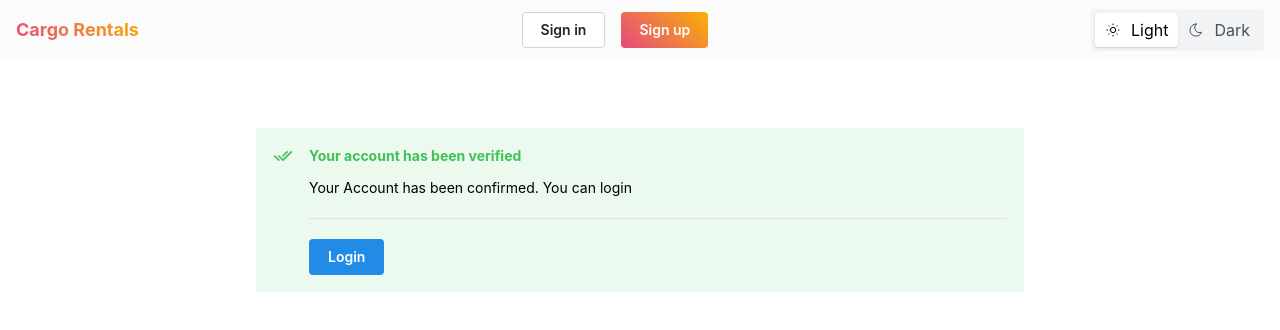
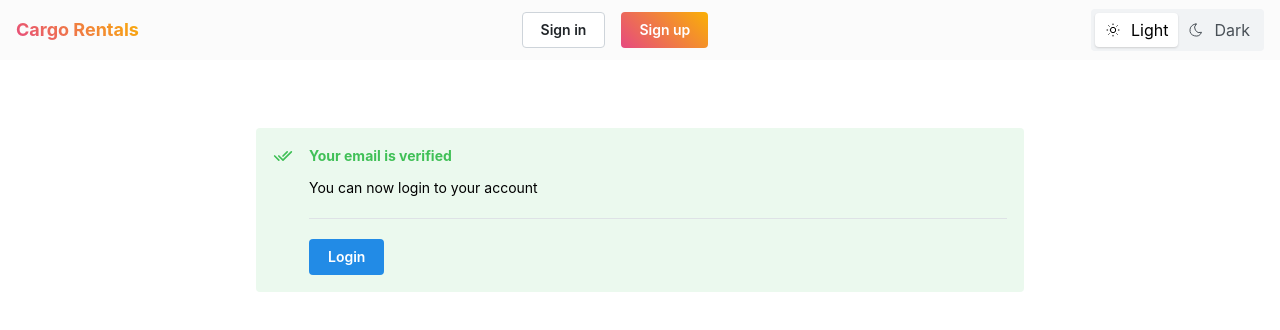
Before and after one commit to fmoraless/cargo-rentals, a Next.js app: page /verified in a window 1280 px wide. Shown: the top 330 px of the page. Built offline with nearby package versions, Linux system fonts and the light colour scheme.

Commit message:
wip: starting with supabase auth

```diff
--- a/next.config.mjs
+++ b/next.config.mjs
@@ -1,4 +1,9 @@
 /** @type {import('next').NextConfig} */
-const nextConfig = {};
+const nextConfig = {
+  env: {
+    publicSupabaseUrl: process.env.NEXT_PUBLIC_SUPABASE_URL,
+    publicSupabaseAnonKey: process.env.NEXT_PUBLIC_SUPABASE_ANON_KEY,
+  },
+};
 
 export default nextConfig;
--- a/package.json
+++ b/package.json
@@ -15,7 +15,8 @@
     "@mantine/form": "^7.13.4",
     "@mantine/hooks": "^7.13.4",
     "@supabase/auth-helpers-nextjs": "^0.10.0",
-    "@supabase/supabase-js": "^2.46.1",
+    "@supabase/ssr": "^0.5.2",
+    "@supabase/supabase-js": "^2.46.2",
     "@tabler/icons-react": "^3.21.0",
     "@tanstack/react-query": "^5.59.20",
     "@tanstack/react-query-devtools": "^5.59.20",
--- a/src/app/verified/page.tsx
+++ b/src/app/verified/page.tsx
@@ -1,24 +1,11 @@
-import { Alert, Button, Divider, Flex } from "@mantine/core";
-import { IconChecks } from "@tabler/icons-react";
-import Link from "next/link";
+import { Verified } from "app/features/Auth/Verified";
 import React from "react";
 
-const Verified = () => {
+const VerifiedPage = () => {
   return (
-    <Flex mih="300px" justify="center" align="center">
-      <Alert
-        icon={<IconChecks />}
-        title="Your account has been verified"
-        color="green"
-        w={{ base: "90%", md: "60%" }}
-      >
-        Your Account has been confirmed. You can login
-        <Divider my="lg" />
-        <Button component={Link} href="/login">
-          Login
-        </Button>
-      </Alert>
-    </Flex>
+    <>
+      <Verified />
+    </>
   );
 };
-export default Verified;
+export default VerifiedPage;
```
Also changed, not shown: src/app/auth/callback/route.ts (added, +21 -0 lines), src/middleware.ts (added, +12 -0 lines), src/services/auth.service.ts (added, +12 -0 lines), 1 other file (tests, documents, lock files or other folders).
